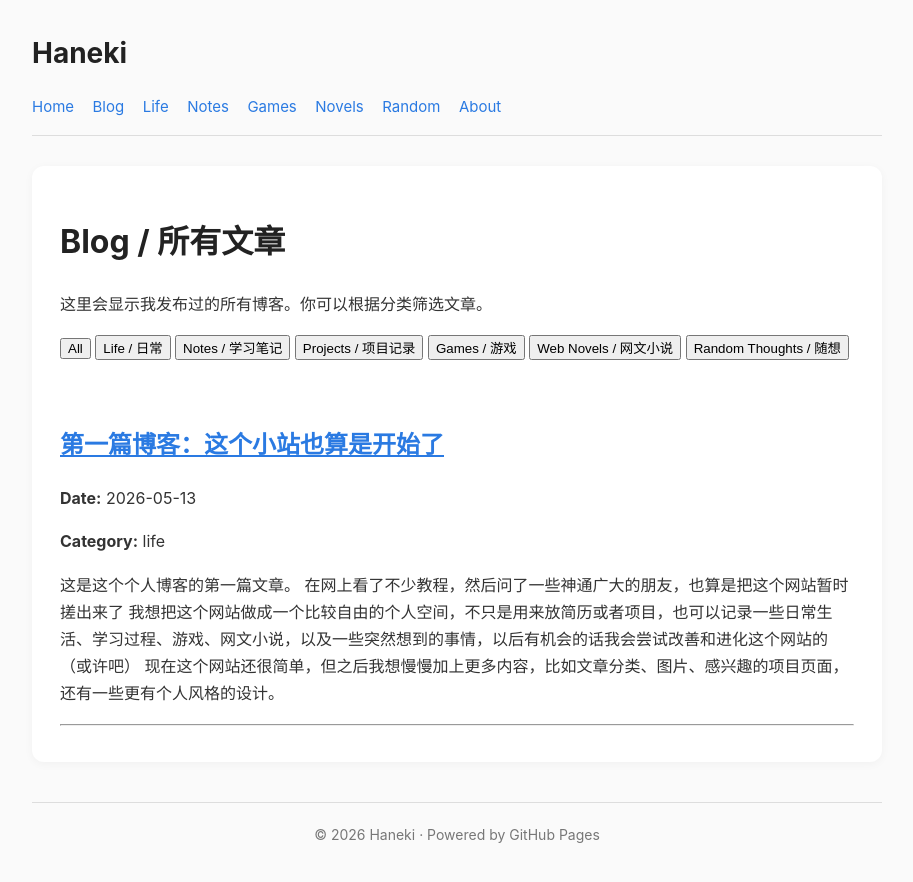
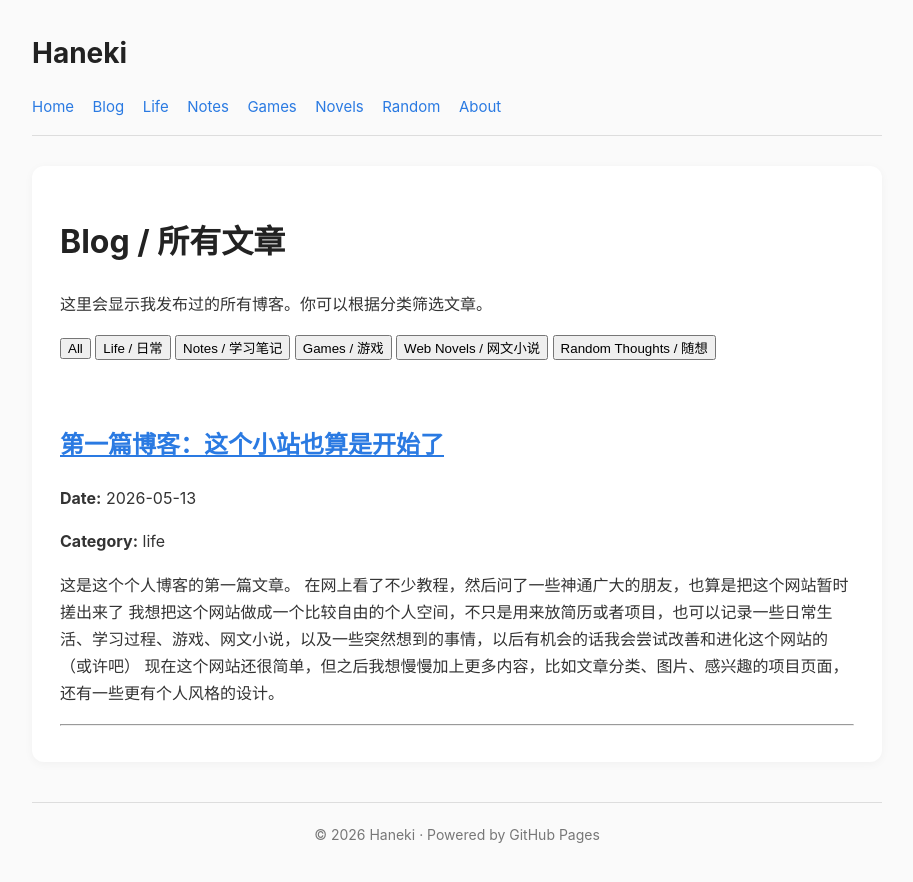
Before and after one commit to IkebeHaneki/ikebehaneki.github.io, a Jekyll site: the page built from blog.md, in a window 1280 px wide. Shown: the top 882 px of the page, without its empty margins (183-1096 px from the left). Built offline with Jekyll 4.4.1, drawn with Linux system fonts in a browser that asks for light colours; our own code applies the rules of GitHub Pages for plain Markdown files.

Commit message:
Remove Projects filter button from blog

```diff
--- a/blog.md
+++ b/blog.md
@@ -6,7 +6,6 @@
   <button onclick="filterPosts('all')">All</button>
   <button onclick="filterPosts('life')">Life / 日常</button>
   <button onclick="filterPosts('notes')">Notes / 学习笔记</button>
-  <button onclick="filterPosts('projects')">Projects / 项目记录</button>
   <button onclick="filterPosts('games')">Games / 游戏</button>
   <button onclick="filterPosts('novels')">Web Novels / 网文小说</button>
   <button onclick="filterPosts('random')">Random Thoughts / 随想</button>
```
